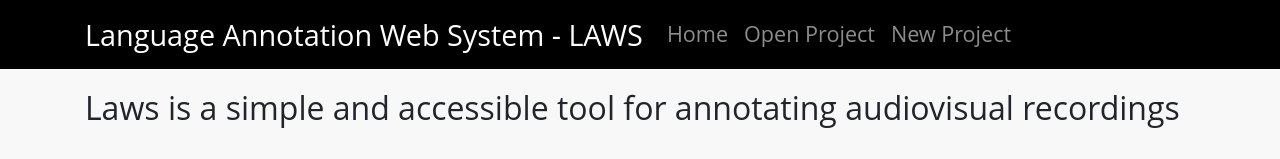
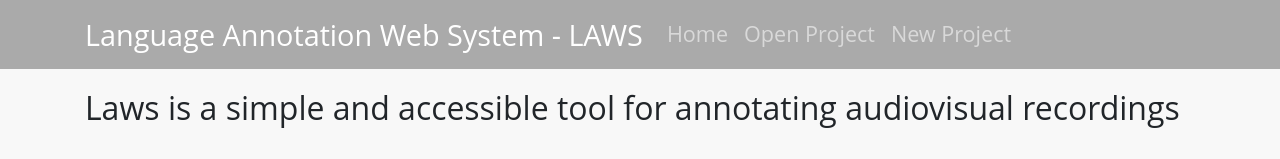
Before and after one commit to marcosamaris/laws, a React (Create React App) app: page / in a window 1280 px wide. Shown: the top 159 px of the page. Built offline with nearby package versions, Linux system fonts and the light colour scheme.

Commit message:
Translate main navBar

```diff
--- a/src/components/NavBar.jsx
+++ b/src/components/NavBar.jsx
@@ -7,9 +7,9 @@ export default class navBar extends Component {
         return (
             <div>
 
-        <Navbar style={{backgroundColor: '#000'}} expand='lg' variant='dark'>
+        <Navbar style={{backgroundColor: '#AAA'}} expand='lg' variant='dark'>
             <Container>
-                <Navbar.Brand style={{fontSize: '2em'}} href="#/">Language Annotation Web System - LAWS</Navbar.Brand>
+                <Navbar.Brand style={{fontSize: '2em'}} color='#000'  href="#/">Language Annotation Web System - LAWS</Navbar.Brand>
                 <Navbar.Toggle aria-controls="basic-navbar-nav" />
                 <Navbar.Collapse id="basic-navbar-nav">
                 <Nav style={{fontSize: '1.5em'}} className="me-auto">
```
